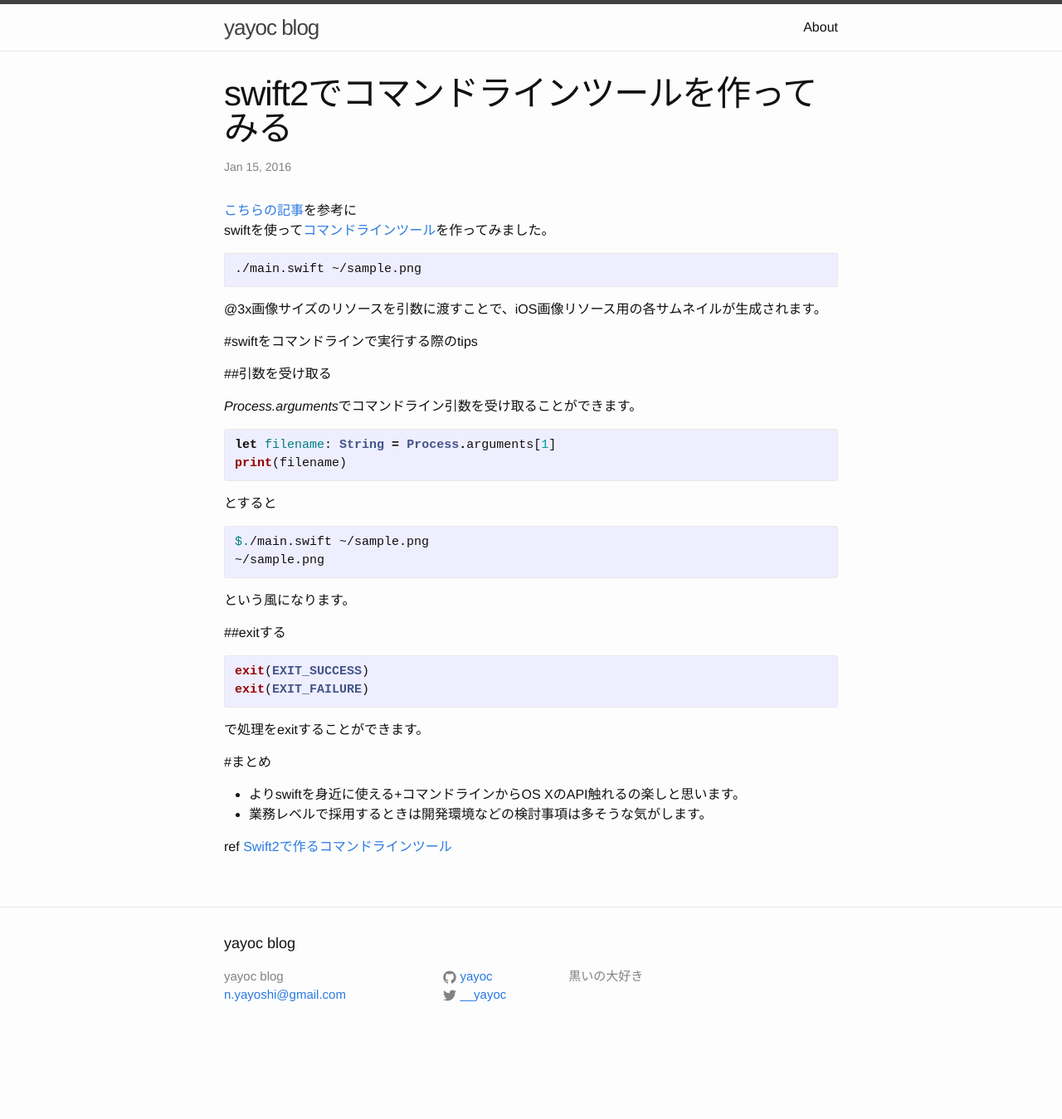
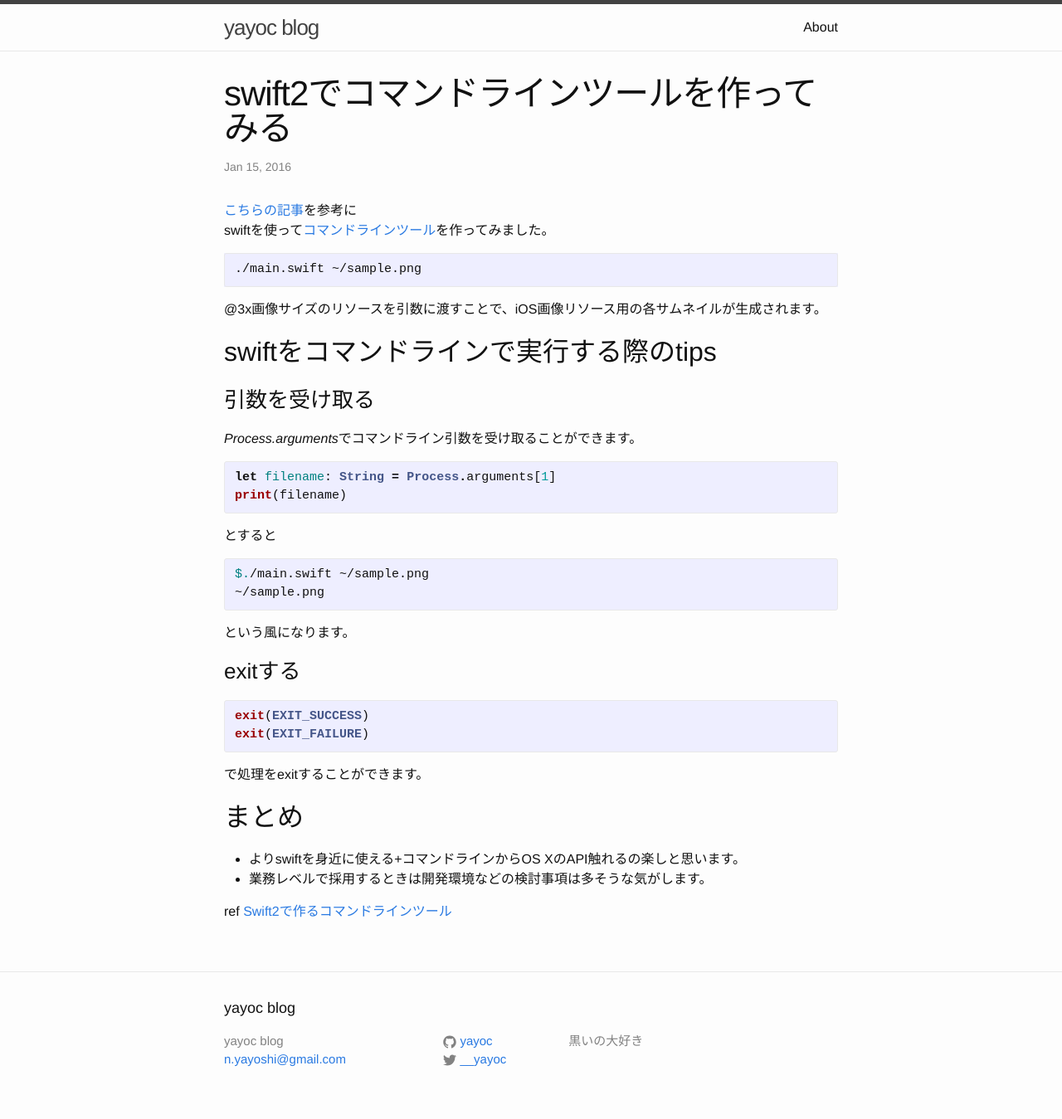
Before and after one commit to yayoc/yayoc.github.io, a Jekyll site: the page built from _posts/2016-01-15-thumbnail-kit.markdown, in a window 1280 px wide. Shown: the whole page at 83% size. Built offline with Jekyll 4.4.1, drawn with Linux system fonts in a browser that asks for light colours; before the commit the page ends 1271 px from its top, so only the background shows below that.

Commit message:
Updated header tag.

```diff
--- a/_posts/2016-01-15-thumbnail-kit.markdown
+++ b/_posts/2016-01-15-thumbnail-kit.markdown
@@ -14,9 +14,9 @@ swiftを使って[コマンドラインツール](:https://github.com/yayoc/thum
 
 @3x画像サイズのリソースを引数に渡すことで、iOS画像リソース用の各サムネイルが生成されます。
 
-#swiftをコマンドラインで実行する際のtips
+## swiftをコマンドラインで実行する際のtips
 
-##引数を受け取る
+### 引数を受け取る
 
 *Process.arguments*でコマンドライン引数を受け取ることができます。
 
@@ -34,7 +34,7 @@ $./main.swift ~/sample.png
 
 という風になります。
 
-##exitする
+### exitする
 
 {% highlight swift %}
 exit(EXIT_SUCCESS)
@@ -43,11 +43,9 @@ exit(EXIT_FAILURE)
 
 で処理をexitすることができます。
 
-#まとめ
+## まとめ
 * よりswiftを身近に使える+コマンドラインからOS XのAPI触れるの楽しと思います。
 * 業務レベルで採用するときは開発環境などの検討事項は多そうな気がします。
 
-
-
 ref
 [Swift2で作るコマンドラインツール](:http://techlife.cookpad.com/entry/2015/11/09/150248)
```
